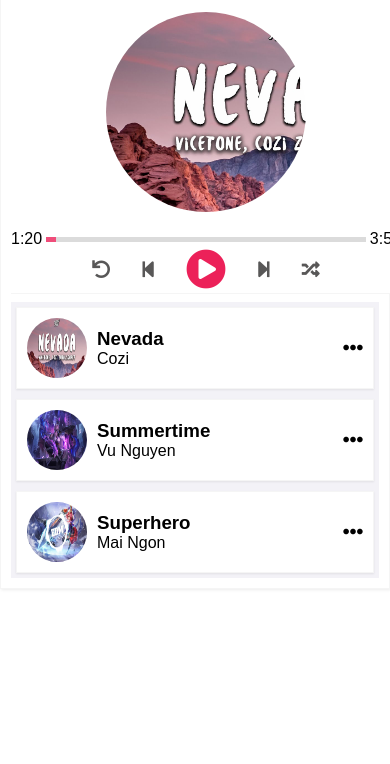
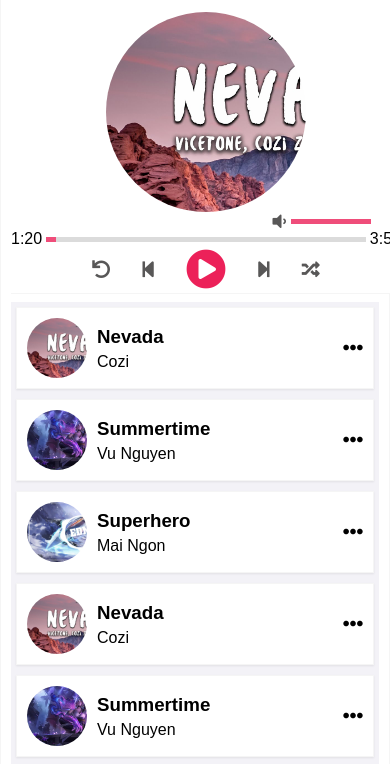
Before and after one commit to vuvodich1001/music-player, a plain HTML site: page index.html in a window 390 px wide. Shown: the part 59-823 px from the top of the page. Drawn offline with Linux system fonts and the light colour scheme.

Commit message:
fix bugs

```diff
--- a/app.js
+++ b/app.js
@@ -1,4 +1,41 @@
 var songs = [
+    {
+        title: 'Nevada',
+        author: 'Cozi',
+        path: './assests/music/nevada-ft-cozi-zuehlsdorff-lyrics.mp3',
+        image: './assests/img/nevada-image.jpg'
+    },
+    {
+        title: 'Summertime',
+        author: 'Vu Nguyen',
+        path: './assests/music/391-summertime-sunshine.mp3',
+        image: './assests/img/summertime-image.jpg'
+    },
+    {
+        title: 'Superhero',
+        author: 'Mai Ngon',
+        path: './assests/music/superhero-feat-chris-linton-ncs-release.mp3',
+        image: './assests/img/superhero-image.jpg'
+    },
+    {
+        title: 'Nevada',
+        author: 'Cozi',
+        path: './assests/music/nevada-ft-cozi-zuehlsdorff-lyrics.mp3',
+        image: './assests/img/nevada-image.jpg'
+    },
+    {
+        title: 'Summertime',
+        author: 'Vu Nguyen',
+        path: './assests/music/391-summertime-sunshine.mp3',
+        image: './assests/img/summertime-image.jpg'
+    },
+    {
+        title: 'Superhero',
+        author: 'Mai Ngon',
+        path: './assests/music/superhero-feat-chris-linton-ncs-release.mp3',
+        image: './assests/img/superhero-image.jpg'
+    }
+    ,
     {
         title: 'Nevada',
         author: 'Cozi',
@@ -29,6 +66,7 @@ var btn_repeat = $('.btn-repeat');
 var btn_random = $('.btn-random');
 var range = $('#progress');
 var songName = $('.header h2');
+var songImageCover = $('.cd');
 var songImage = $('.cd .cd-thumb');
 var playlist = $('.playlist');
 var volume = $('#volume');
@@ -48,7 +86,7 @@ function renderSong() {
     var musics = songs.map(function (value) {
         return `
         <div class="music">
-        <img src="${value.image}" alt="">
+        <div class="playlist-cd" style="background-image: url('${value.image}');"></div>
         <div class="body">
             <h3 class="title">${value.title}</h3>
             <span>${value.author}</span>
@@ -168,14 +206,15 @@ btn_random.onclick = function (e) {
     init(currentSong);
     audio.play();
 }
-// document.onscroll = function (e) {
-//     var scroll = window.scrollY;
-//     var cdWidth = songImage.offsetWidth;
 
-//     var newCdWidth = cdWidth - scroll;
-//     songImage.style.width = scroll >= 0 ? (cdWidth - scroll) + 'px' : 0;
-//     console.log(scroll)
-// }
+var cdWidth = songImageCover.clientWidth;
+document.onscroll = function (e) {
+    var scroll = window.scrollY;
+    // var cdWidth = songImage.offsetWidth;
+    var newCdWidth = cdWidth - scroll;
+    songImageCover.style.width = newCdWidth > 0 ? newCdWidth + 'px' : 0;
+    songImageCover.style.opacti = newCdWidth / scroll;
+}
 
 
 var animationCd = songImage.animate([{
--- a/assests/css/style.css
+++ b/assests/css/style.css
@@ -46,12 +46,13 @@ html {
 
 .cd {
   display: flex;
-  height: 200px;
+  margin: auto;
+  width: 200px;
 }
 
 .cd-thumb {
-  width: 200px;
-  height: 200px;
+  width: 100%;
+  padding-top: 100%;
   margin: auto;
   background-size: cover;
   border-radius: 50%;
@@ -167,17 +168,22 @@ input[type="range"]::-webkit-slider-thumb {
   background-color: var(--primary-color);
   color: #fff;
 }
-.music img {
-  width: 80px;
-  height: 80px;
+.music .playlist-cd {
+  width: 60px;
+  height: 60px;
+  background-size: cover;
   border-radius: 50%;
-  padding: 10px;
+  margin: 10px;
 }
 
 .body {
   flex: 1;
 }
 
+.body span {
+  display: inline-block;
+  margin-top: 5px;
+}
 .music i {
   padding: 10px;
   font-size: 20px;
@@ -188,14 +194,12 @@ input[type="range"]::-webkit-slider-thumb {
   opacity: 0.8;
 }
 
-@media screen and (max-width: 450px) {
+@media (max-width: 740px) {
   .range {
     width: 400px;
     padding-right: 10px;
   }
-  .volume {
-    position: relative;
-    width: 140px;
-    margin-left: 230px;
+  #volume {
+    margin-right: 15px;
   }
 }
```
Also changed, not shown: assests/img/ngiutui.jpg (added).
